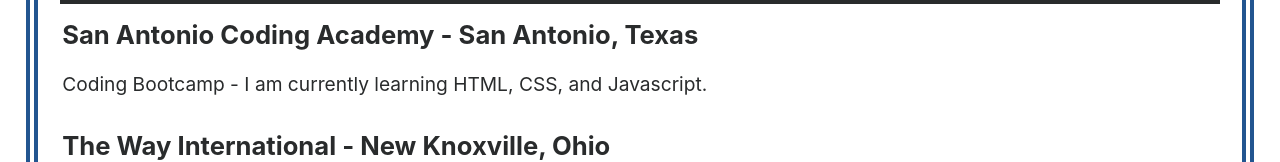
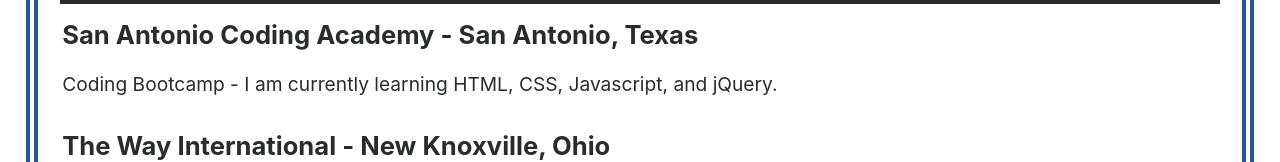
Before and after one commit to NickAlanTitus/Portfolio, a plain HTML site: page resume/index.html in a window 1280 px wide. Shown: the part 1977-2139 px from the top of the page. Drawn offline with nearby package versions, Linux system fonts and the light colour scheme; a script that the page names is missing.

Commit message:
added jQuery to education

```diff
--- a/resume/index.html
+++ b/resume/index.html
@@ -162,7 +162,7 @@
       </div>
       <!--Degree information-->
       <div class="row"id="lastdescription">
-        <p>Coding Bootcamp - I am currently learning HTML, CSS, and Javascript.</p>
+        <p>Coding Bootcamp - I am currently learning HTML, CSS, Javascript, and jQuery.</p>
       </div>
       <!--Educational Institution-->
       <div class="row experienceheader1">
```
